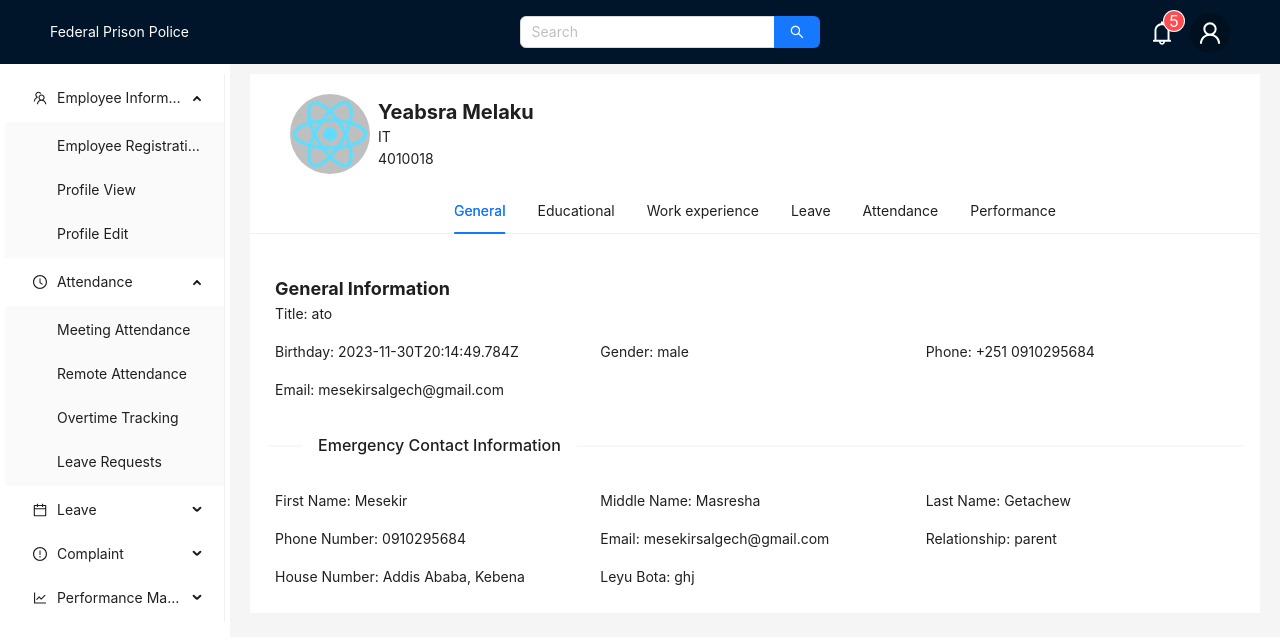
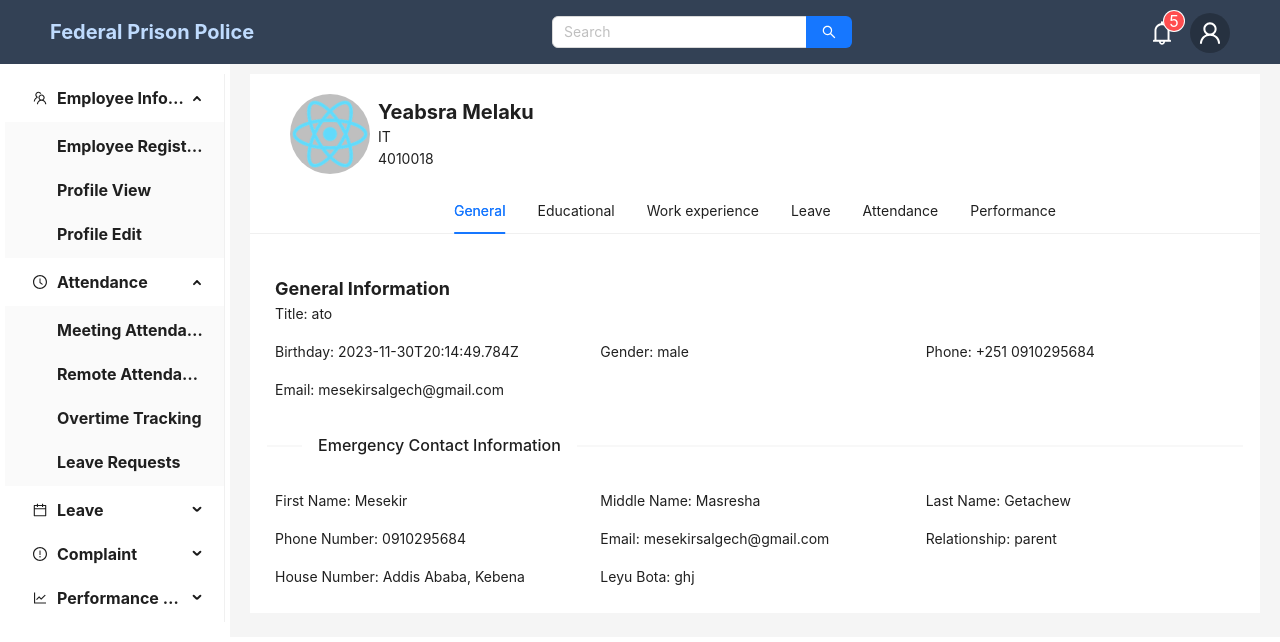
Before and after one commit to kaleab-kali/FPPHRSYSTEM, a React (Create React App) app: page /employee/1 in a window 1280 px wide. Shown: the top 642 px of the page. Built offline with nearby package versions, Linux system fonts and the light colour scheme; data requests are answered from the project's data file.

Commit message:
updating navbar

```diff
--- a/src/App.tsx
+++ b/src/App.tsx
@@ -84,7 +84,7 @@ const App: React.FC = () => {
 
 
   return (
-    <Layout className=" w-screen">
+    <Layout className="">
      <Navbar/>
       <Layout>
         <SideBar/>
--- a/src/components/Navbar.tsx
+++ b/src/components/Navbar.tsx
@@ -54,9 +54,11 @@ const Navbar = (props: Props) => {
           display: "flex",
           alignItems: "center",
           justifyContent: "space-between",
+
         }}
+        className='bg-slate-700'
       >
-        <h1 style={{ color: "white" }}>Federal Prison Police</h1>
+        <h1 className='text-blue-200 font-bold text-xl '>Federal Prison Police</h1>
         {/* Company logo */}
         {/* <div
           className="logo"
--- a/src/components/SideBar.tsx
+++ b/src/components/SideBar.tsx
@@ -85,19 +85,19 @@ const sidebarItems: SidebarItem[] = [
 
 const SideBar = (props: Props) => {
     const [selectedKeys, setSelectedKeys] = useState<string[]>(["1"]);
-    const [openKeys, setOpenKeys] = useState<string[]>(["sub1", "sub2"]); // Initial open submenus
-
+    const [openKeys, setOpenKeys] = useState<string[]>(["sub1", "sub2"]);
     const handleSelect = (item: any) => {
       setSelectedKeys([item.key]);
     };
   return (
     <>
-     <Sider width={230} style={{ background: "#fff", padding: "10px 5px" }}>
+     <Sider width={230} style={{ background: "#fff", padding: "10px 5px" }} className="bg-black">
           <Menu
             mode="inline"
             selectedKeys={selectedKeys}
             openKeys={openKeys}
             onOpenChange={(keys) => setOpenKeys(keys)}
+            // className="bg-red-500"
           >
             {sidebarItems.map((item) => (
               <React.Fragment key={item.key}>
@@ -113,6 +113,7 @@ const SideBar = (props: Props) => {
                           : [...keys, item.key]
                       )
                     }
+                    className="text-slate-600 text-base font-bold"
                   >
                     {item.children.map((child) => (
                       <Menu.Item key={`${item.key}-${child.key}`}>
```
